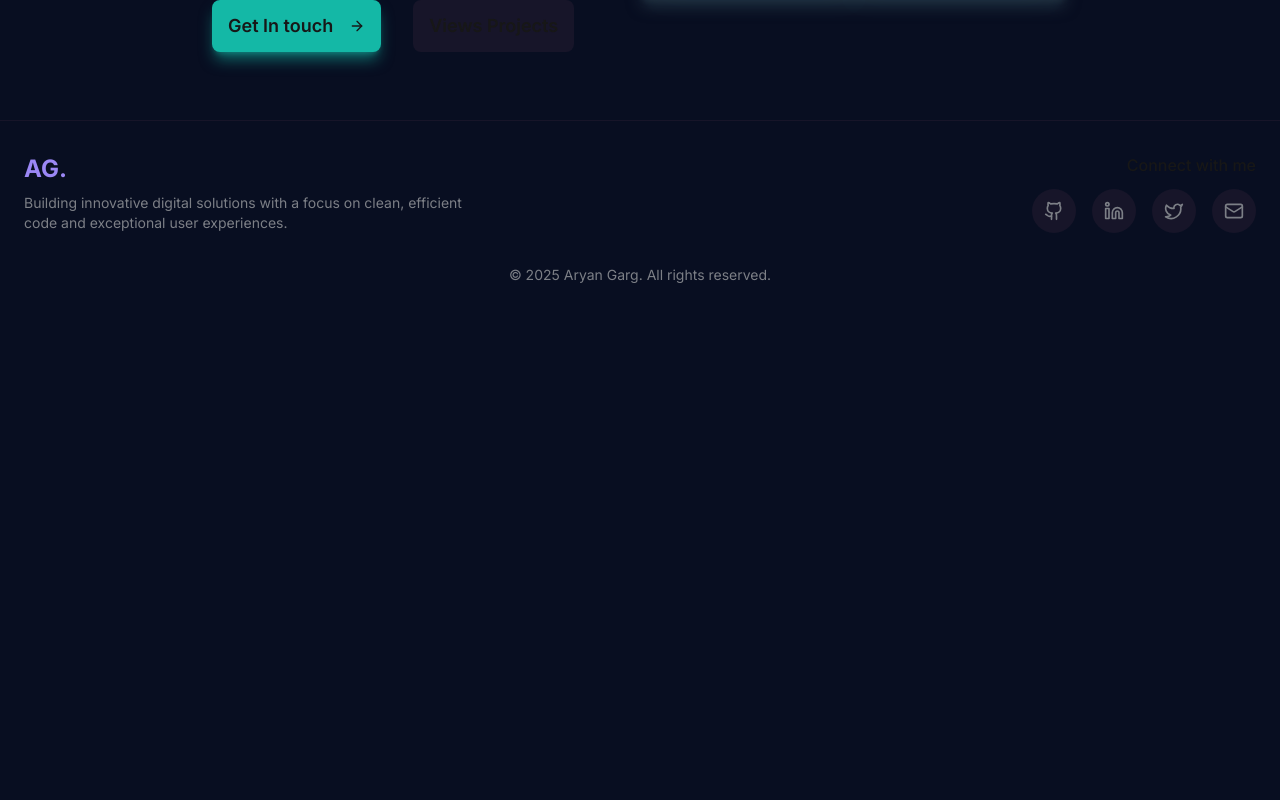
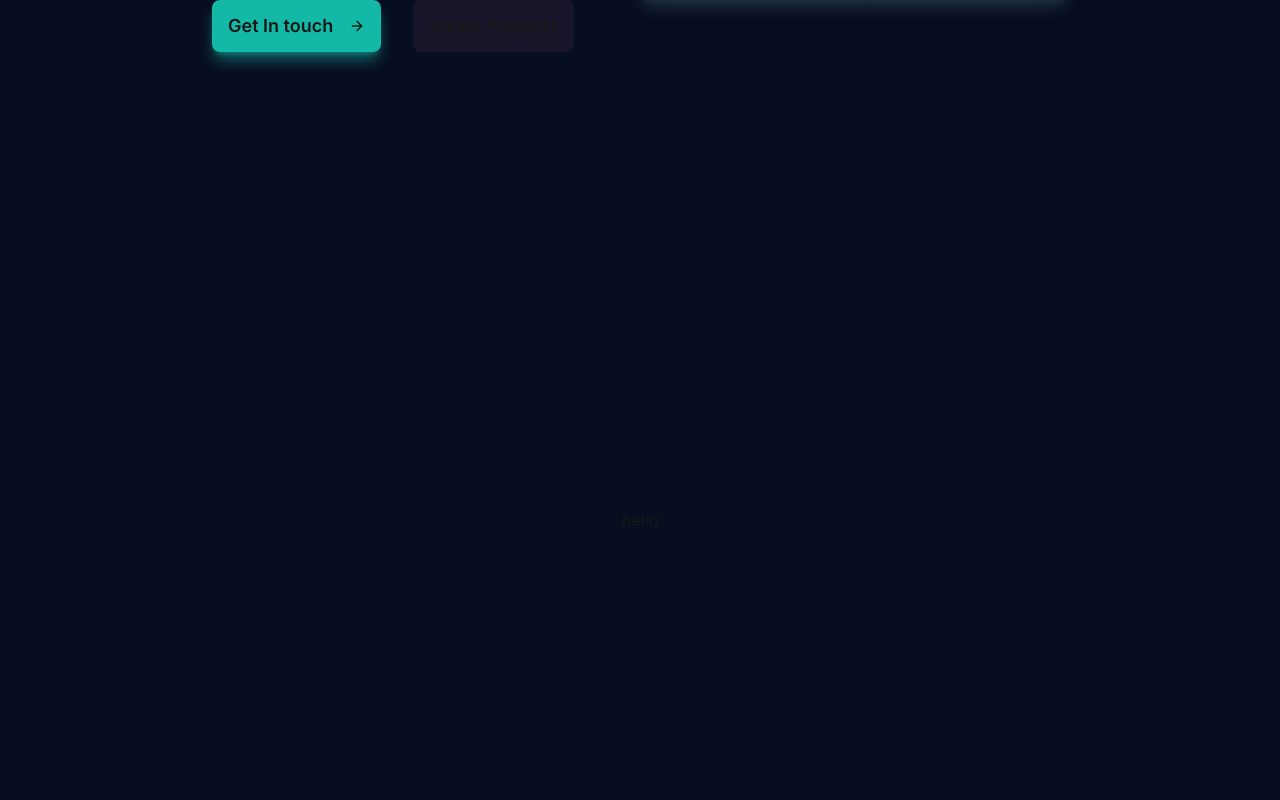
Before and after one commit to ARYAN-01-GARG/Portfolio_v2, a Next.js app: page / in a window 1280 px wide. Shown: the part 760-1560 px from the top of the page. Before the commit the page ends 1077 px from the top, so only its background shows below. Built offline with nearby package versions, Linux system fonts and the light colour scheme.

Commit message:
About section

```diff
--- a/src/Components/home/Home.tsx
+++ b/src/Components/home/Home.tsx
@@ -1,10 +1,12 @@
 import React from 'react'
 import Hero from './components/Hero'
+import About from './components/About'
 
 export default function Home() {
   return (
     <div className='min-h-screen'>
       <Hero />
+      <About />
     </div>
   )
 }
--- /dev/null
+++ b/src/Components/home/components/About.tsx
@@ -0,0 +1,9 @@
+'use client';
+
+export default function About() {
+  return (
+    <section className="min-h-screen flex items-center justify-center bg-[#080E21] py-12 lg:p-12">
+        hello
+    </section>
+  )
+}
```
